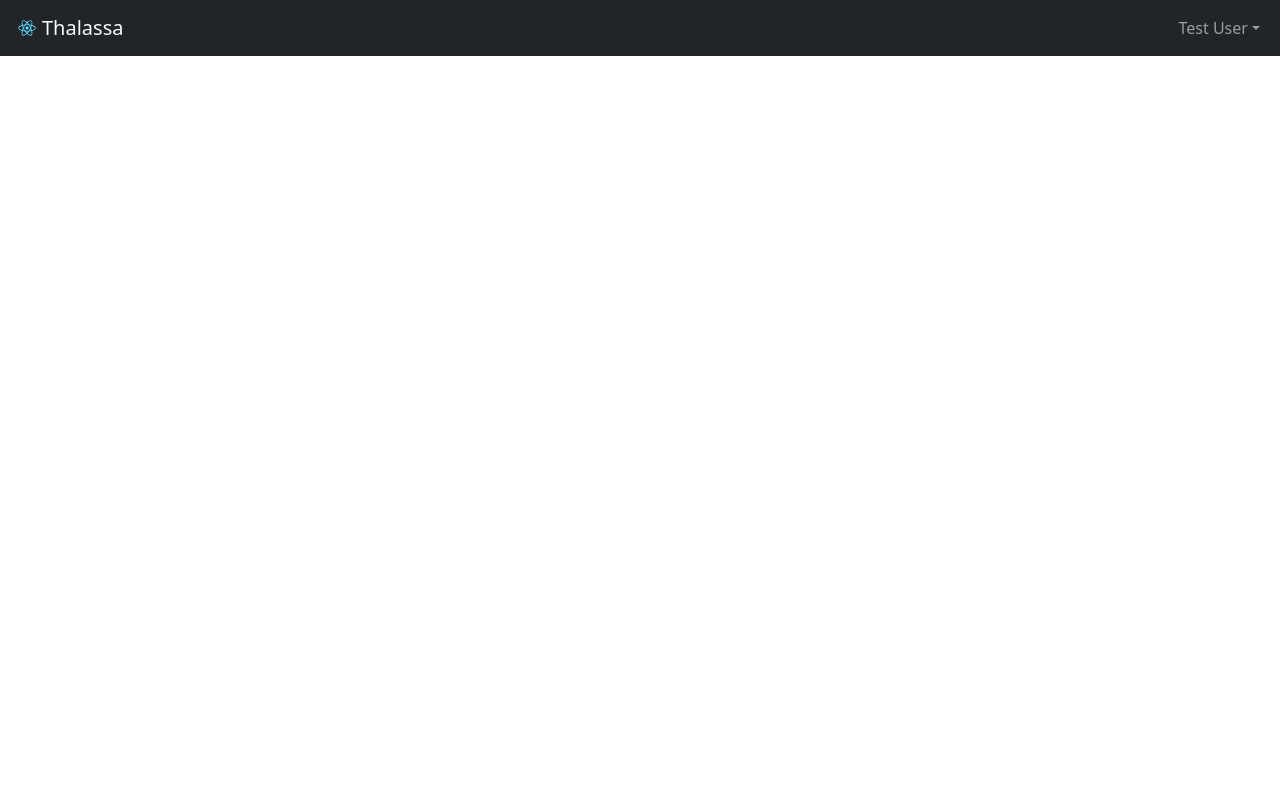
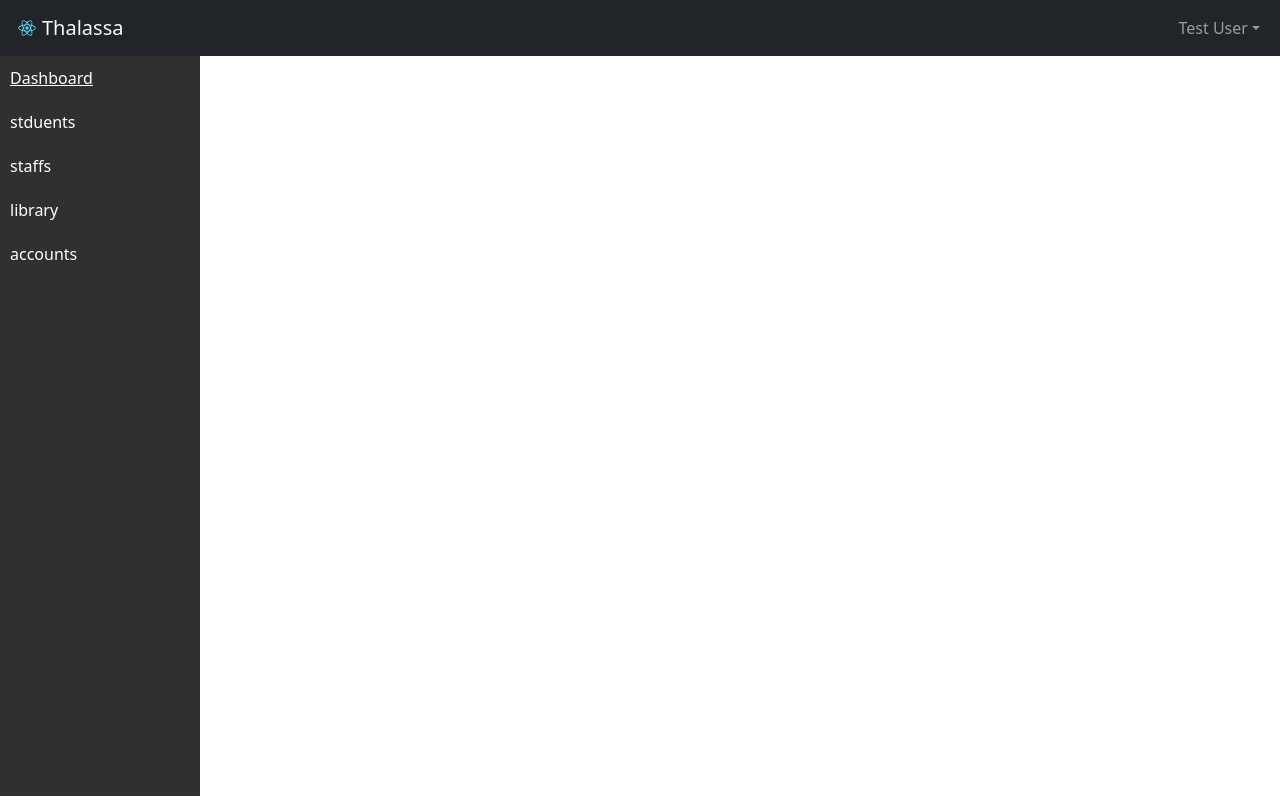
Before and after one commit to vinay-kumar-ps/React_school_management, a React (Create React App) app: page /library in a window 1280 px wide. Built offline with nearby package versions, Linux system fonts and the light colour scheme.

Commit message:
learning

```diff
--- a/src/App.css
+++ b/src/App.css
@@ -1,38 +1,17 @@
-.App {
-  text-align: center;
+.sidebar{
+  background-color: rgb(49, 48, 48);
+  width: 200px;
+  height: calc(100vh - 60px);
+  position: fixed;
 }
 
-.App-logo {
-  height: 40vmin;
-  pointer-events: none;
+.sidebar a{
+  color: white;
+  text-decoration: none;
+  display: block;
+  padding: 10px;
 }
-
-@media (prefers-reduced-motion: no-preference) {
-  .App-logo {
-    animation: App-logo-spin infinite 20s linear;
-  }
+.sidebar a.active{
+  background-color: rgb(49, 48, 48);
+  text-decoration: underline;
 }
-
-.App-header {
-  background-color: #282c34;
-  min-height: 100vh;
-  display: flex;
-  flex-direction: column;
-  align-items: center;
-  justify-content: center;
-  font-size: calc(10px + 2vmin);
-  color: white;
-}
-
-.App-link {
-  color: #61dafb;
-}
-
-@keyframes App-logo-spin {
-  from {
-    transform: rotate(0deg);
-  }
-  to {
-    transform: rotate(360deg);
-  }
-}
--- a/src/App.jsx
+++ b/src/App.jsx
@@ -2,12 +2,14 @@
 
 import './App.css';
 import AppNavbar from './components/AppNavbar';
+import Sidebar from './components/Sidebar';
 
 function App() {
   return (
-    <div>
+    <>
       <AppNavbar />
-    </div>
+      <Sidebar />
+    </>
   );
 }
 
--- a/src/components/Sidebar.jsx
+++ b/src/components/Sidebar.jsx
@@ -1,15 +1,18 @@
-import { Navbar, Container, Nav, NavDropdown } from 'react-bootstrap';
+import { Nav } from 'react-bootstrap';
 
 
-const sidebar = () => {
+const Sidebar = () => {
 return(
     <div className="sidebar">
-  <Nav className="me-auto">
-            <Nav.Link href="#home">Home</Nav.Link>
-            <Nav.Link href="#link">Link</Nav.Link>
+  <Nav  defaultActiveKey= "/" className="flex-column">
+            <Nav.Link href="/">Dashboard</Nav.Link>
+            <Nav.Link href="/stduents">stduents</Nav.Link>
+            <Nav.Link href="/staffs">staffs</Nav.Link>
+            <Nav.Link href="/library">library</Nav.Link>
+            <Nav.Link href="/accounts">accounts</Nav.Link>
 
           </Nav>
         </div>
-)
-}
-export default sidebar;
+);
+};
+export default Sidebar;
```
